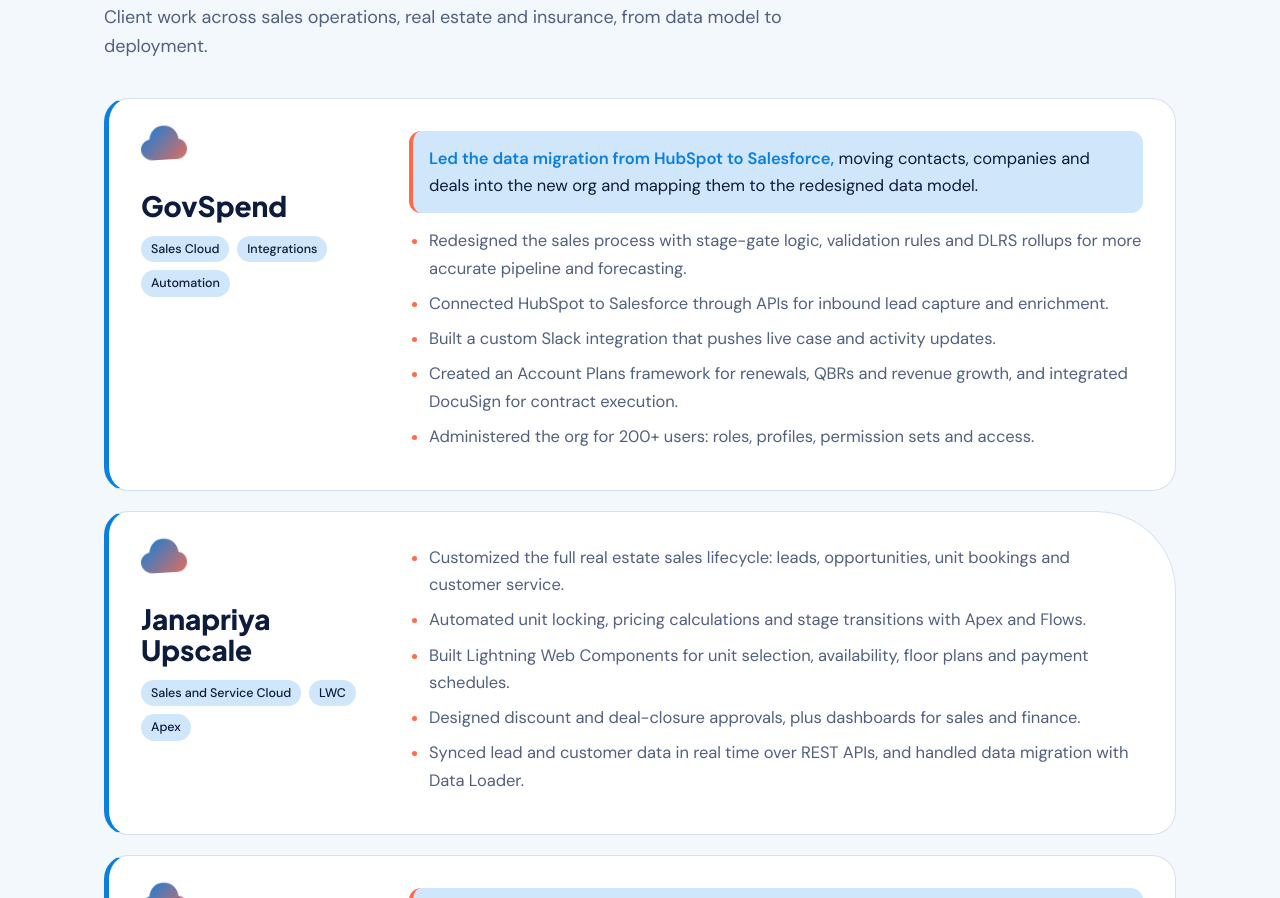
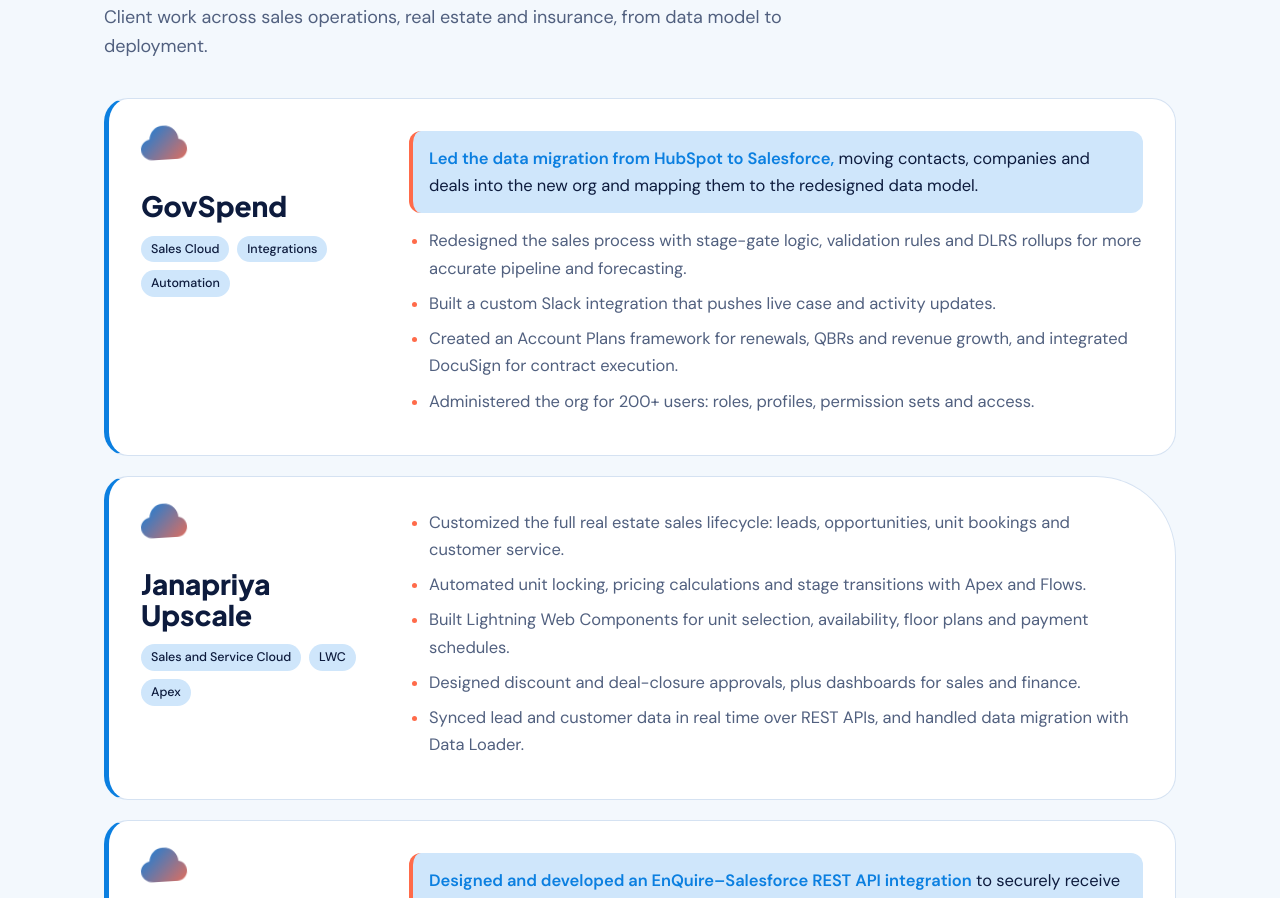
Before and after one commit to voosollakalyan-oss/MyPortfolio, a plain HTML site: page index.html in a window 1280 px wide. Shown: the part 1869-2767 px from the top of the page. Drawn offline with Linux system fonts and the light colour scheme.

Commit message:
Update index.html

```diff
--- a/index.html
+++ b/index.html
@@ -218,7 +218,7 @@ nav ul li:last-child a:hover{background:var(--coral);color:#fff}
 <p class="intro">Client work across sales operations, real estate and insurance, from data model to deployment.</p>
 <div class="proj">
 <article class="card"><div><h3>GovSpend</h3><p class="tag">Sales Cloud, integrations, automation</p></div>
-<ul><li class="hl"><b>Led the data migration from HubSpot to Salesforce,</b> moving contacts, companies and deals into the new org and mapping them to the redesigned data model.</li><li>Redesigned the sales process with stage-gate logic, validation rules and DLRS rollups for more accurate pipeline and forecasting.</li><li>Connected HubSpot to Salesforce through APIs for inbound lead capture and enrichment.</li><li>Built a custom Slack integration that pushes live case and activity updates.</li><li>Created an Account Plans framework for renewals, QBRs and revenue growth, and integrated DocuSign for contract execution.</li><li>Administered the org for 200+ users: roles, profiles, permission sets and access.</li></ul></article>
+<ul><li class="hl"><b>Led the data migration from HubSpot to Salesforce,</b> moving contacts, companies and deals into the new org and mapping them to the redesigned data model.</li><li>Redesigned the sales process with stage-gate logic, validation rules and DLRS rollups for more accurate pipeline and forecasting.</li><li>Built a custom Slack integration that pushes live case and activity updates.</li><li>Created an Account Plans framework for renewals, QBRs and revenue growth, and integrated DocuSign for contract execution.</li><li>Administered the org for 200+ users: roles, profiles, permission sets and access.</li></ul></article>
 <article class="card"><div><h3>Janapriya Upscale</h3><p class="tag">Sales and Service Cloud, LWC, Apex</p></div>
 <ul><li>Customized the full real estate sales lifecycle: leads, opportunities, unit bookings and customer service.</li><li>Automated unit locking, pricing calculations and stage transitions with Apex and Flows.</li><li>Built Lightning Web Components for unit selection, availability, floor plans and payment schedules.</li><li>Designed discount and deal-closure approvals, plus dashboards for sales and finance.</li><li>Synced lead and customer data in real time over REST APIs, and handled data migration with Data Loader.</li></ul></article>
 <article class="card"><div><h3>EnGauge (Homesteaders Life)</h3><p class="tag">Apex REST, Queueable Apex, Named Credentials, Data migration</p></div>
```
